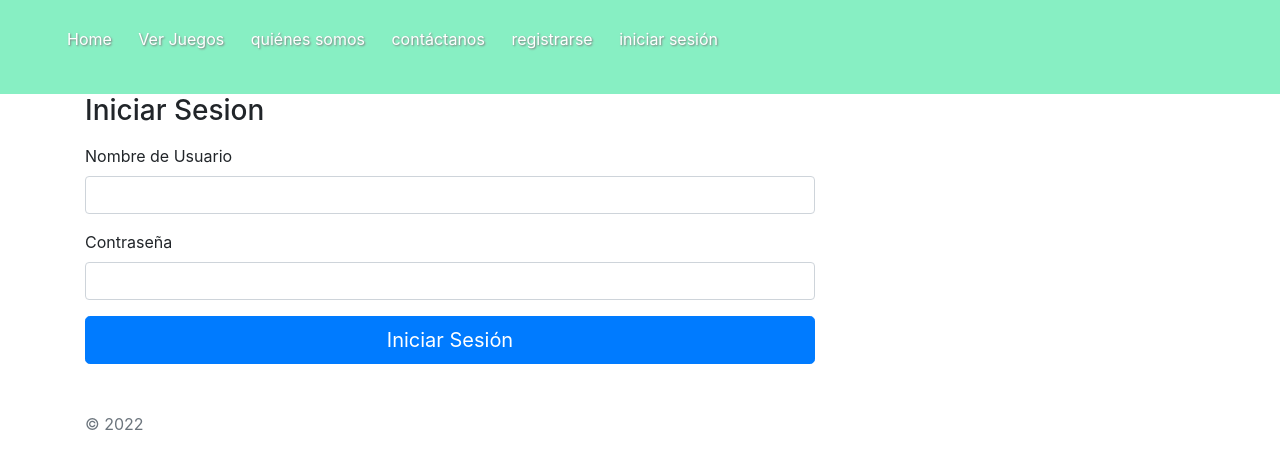
After one commit to marcelo-silva777/tienda, a Django app: page /accounts/login/ in a window 1280 px wide. The commit adds this page. Shown: the top 469 px of the page. Run offline with Django 5.2, Linux system fonts and the light colour scheme; some libraries are stand-ins or nearby versions.

Commit message:
tienda web v1.2

```diff
--- a/core/templates/base.html
+++ b/core/templates/base.html
@@ -19,17 +19,18 @@
 
         <div id="nav">
             <ul>
-                <li class="nav-item"><a href="{% url 'add_product' %}">Agregar producto</a></li>
-                <li class="nav-item"><a href="{% url 'list_products' %}">Listar Productos</a></li>
+                <li class="nav-item"><a href="{% url 'home' %}">Home</a></li>
+                <li class="nav-item"><a href="{% url 'list_products' %}">Ver Juegos</a></li>
                 <li class="nav-item"><a href="#">quiénes somos</a></li>
                 <li class="nav-item"><a href="#">contáctanos</a></li>
-
-
-
-                <li class="nav-item"><a href="#">registrarse</a></li>
-                <li class="nav-item"><a href="#">iniciar sesión</a></li>
-
-
+                {% if request.user.is_authenticated %}
+                <li class="nav-item"><a href="{% url 'list_product' %}">Gestionar Productos</a></li>
+                <li class="nav-item"><a href="{% url 'add_product' %}">Agregar producto</a></li>
+                <li class="nav-item"><a href="{% url 'exit' %}">Cerrar sesión</a></li>
+                {% else %}
+                <li class="nav-item"><a href="{% url 'registro' %}">registrarse</a></li>
+                <li class="nav-item"><a href="{% url 'login' %}">iniciar sesión</a></li>
+                {% endif %}
 
             </ul>
         </div>
--- a/core/templates/list_product.html
+++ b/core/templates/list_product.html
@@ -10,7 +10,7 @@
 {% endblock %}
 
 {% block content %}
-    <h3>Listado de Carreras</h3>
+    <h3>Listado de juegos</h3>
 
 {% if object_list %}
 <table class="table table-hover">
--- a/core/templates/products.html
+++ b/core/templates/products.html
@@ -5,7 +5,7 @@
 
 {% block content %}
 
-
+<h3>Sección de juegos</h3>
 <div class="row">
     {% for product in products %}
         <div class="col-md-6">
--- /dev/null
+++ b/core/templates/registration/login.html
@@ -0,0 +1,22 @@
+{% extends 'base.html' %}
+
+{% block content %}
+
+<form action="" method="post">
+    {% csrf_token %}
+    <h1 class="h3 mb-3 fw-normal">Iniciar Sesion</h1>
+
+    <div class="mb-3">
+      <label for="InputUser" class="form-label float-md-start">Nombre de Usuario</label>
+      <input type="text" class="form-control" name="username" id="InputUser">
+    </div>
+    <div class="mb-3">
+      <label for="InputPassword" class="form-label float-md-start">Contraseña</label>
+      <input type="password" class="form-control" name="password" id="InputPassword">
+    </div>
+
+    <button class="w-100 btn btn-lg btn-primary" type="submit">Iniciar Sesión</button>
+    <p class="mt-5 mb-3 text-muted">&copy; 2022</p>
+  </form>
+
+{% endblock content%}
--- a/core/urls.py
+++ b/core/urls.py
@@ -1,13 +1,19 @@
 from django.urls import path
 from . import views
+from .views import home, exit
+from .views import RegistroView
 
 urlpatterns = [
     # Otras URLs de tu aplicación
 
     # URL para listar productos por categoría, con un parámetro de ID
+    path('', home, name='home'),
     path('list_products', views.list_products, name='list_products'),
     path('add_product', views.ProductCreate.as_view() , name='add_product'),
     path('list_product', views.ProductList.as_view() , name='list_product'),
     path('delete_product/<int:pk>', views.ProductDelete.as_view() , name="delete_product"),
     path('edit_product/<int:pk>', views.ProductUpdate.as_view() , name="edit_product"),
+    path('logout/', exit, name='exit'),
+    path('registro/', RegistroView.as_view(), name='registro'),
+
 ]
--- a/tienda/settings.py
+++ b/tienda/settings.py
@@ -11,6 +11,7 @@ https://docs.djangoproject.com/en/5.0/ref/settings/
 """
 
 from pathlib import Path
+from django.urls import reverse_lazy
 import os
 
 # Build paths inside the project like this: BASE_DIR / 'subdir'.
@@ -129,6 +130,7 @@ MEDIA_ROOT = os.path.join(BASE_DIR, "media")
 STATICFILES_DIRS = (os.path.join(BASE_DIR, 'static'),)
 STATIC_ROOT = os.path.join(os.path.dirname(os.path.dirname(__file__)), 'static', 'static-only')
 
+LOGIN_REDIRECT_URL = reverse_lazy('home')
 
 # Default primary key field type
 # https://docs.djangoproject.com/en/5.0/ref/settings/#default-auto-field
--- a/tienda/urls.py
+++ b/tienda/urls.py
@@ -21,7 +21,8 @@ from django.conf.urls.static import static
 
 urlpatterns = [
     path('admin/', admin.site.urls),
-    path('products/', include('core.urls')),
+    path('', include('core.urls')),
+    path('accounts/', include('django.contrib.auth.urls')),
 ]
 
 if settings.DEBUG:
```
Also changed, not shown: core/forms.py (+13 -0 lines), core/templates/home.html (added, +9 -0 lines), core/templates/registration/registro.html (added, +10 -0 lines), core/views.py (+28 -4 lines), db.sqlite3.
